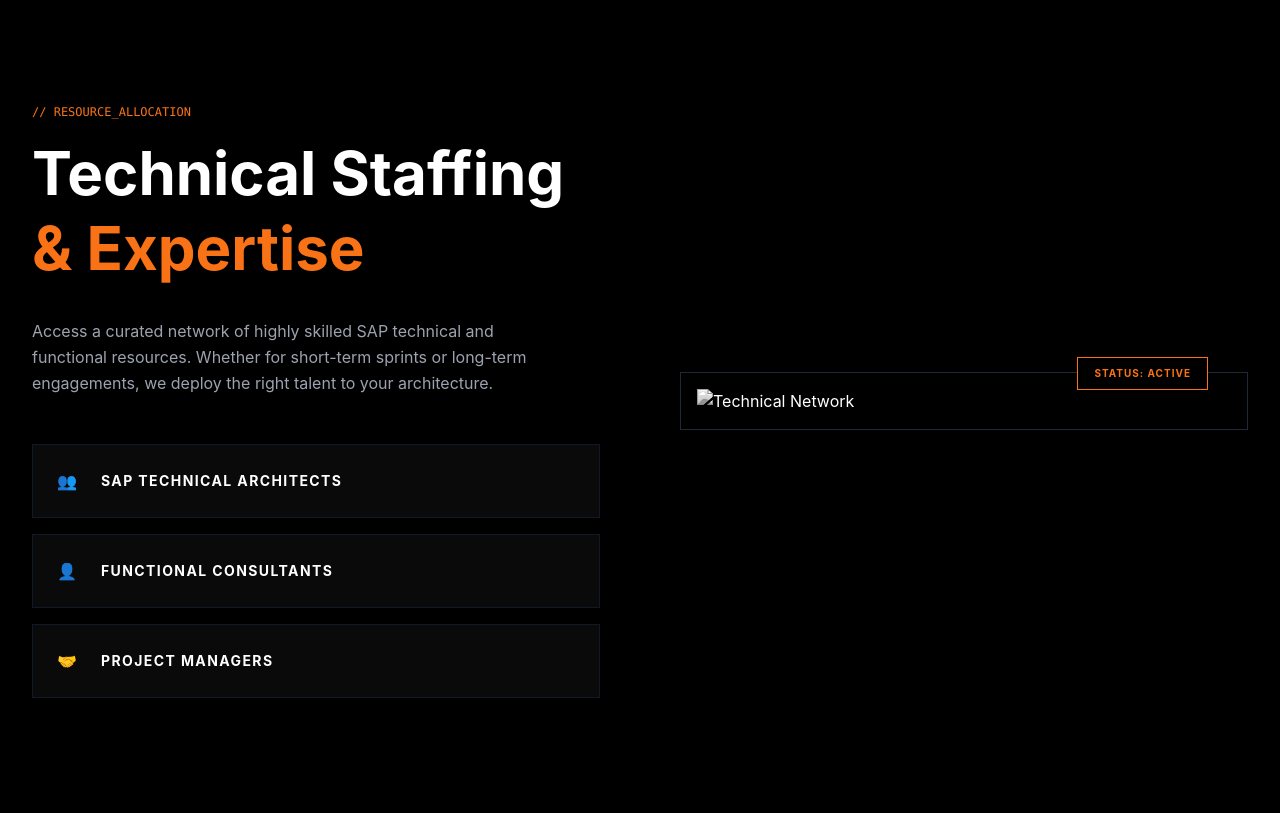
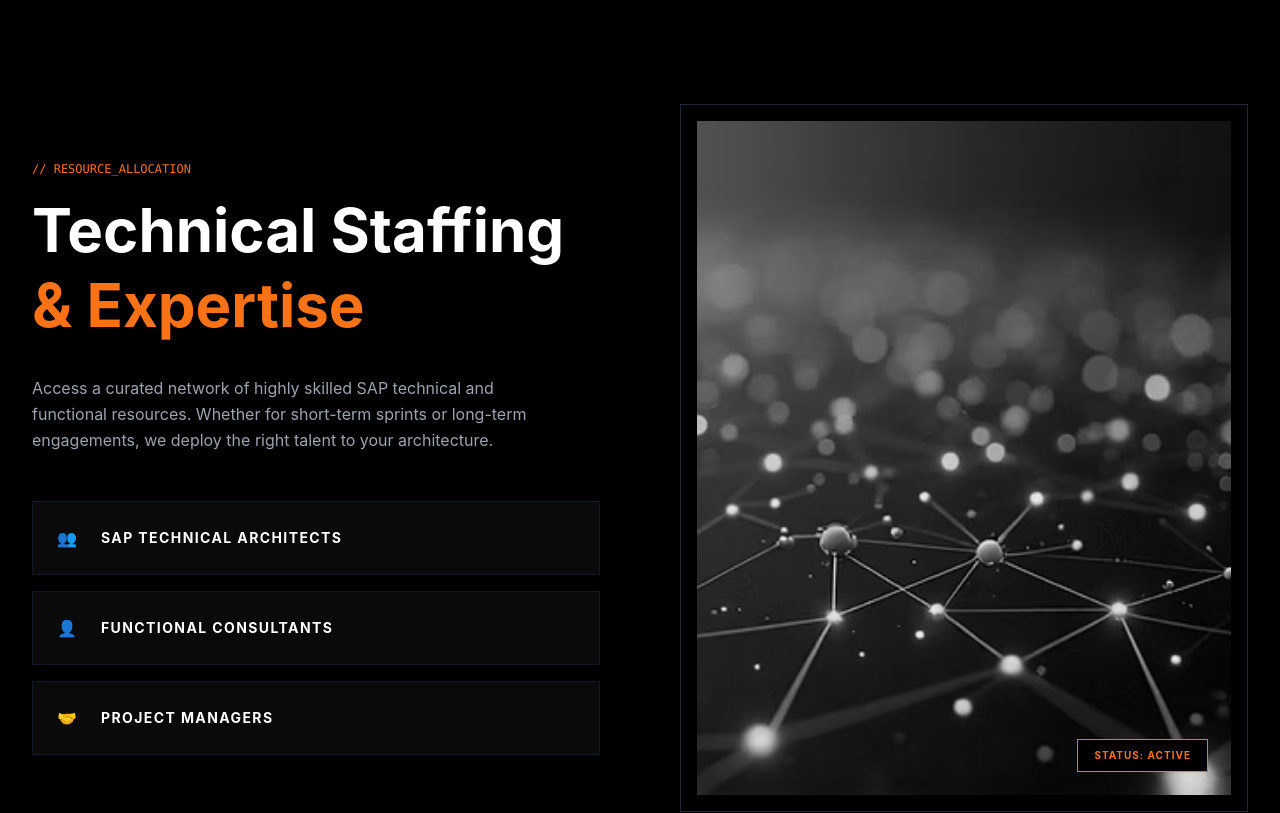
Before and after one commit to navneetdamani/idea2project, a plain HTML site: page index.html in a window 1280 px wide. Shown: the part 1280-2093 px from the top of the page. Drawn offline with nearby package versions, Linux system fonts and the light colour scheme.

Commit message:
Image Source

```diff
--- a/index.html
+++ b/index.html
@@ -123,7 +123,7 @@
         </div>
         <div class="relative group">
             <div class="border border-gray-800 p-4">
-                <img src="path-to-staffing-visual.jpg" alt="Technical Network" class="w-full h-auto grayscale group-hover:grayscale-0 transition duration-700">
+                <img src="images/DNA.avif" alt="Technical Network" class="w-full h-auto grayscale group-hover:grayscale-0 transition duration-700">
                 <div class="absolute bottom-10 right-10 bg-black border border-orange-500 text-orange-500 px-4 py-2 text-[10px] font-bold tracking-widest">
                     STATUS: ACTIVE
                 </div>
@@ -245,4 +245,5 @@
             <a href="#" class="hover:text-white transition">Terms of Service</a>
         </div>
     </div>
+
 </footer>
```
